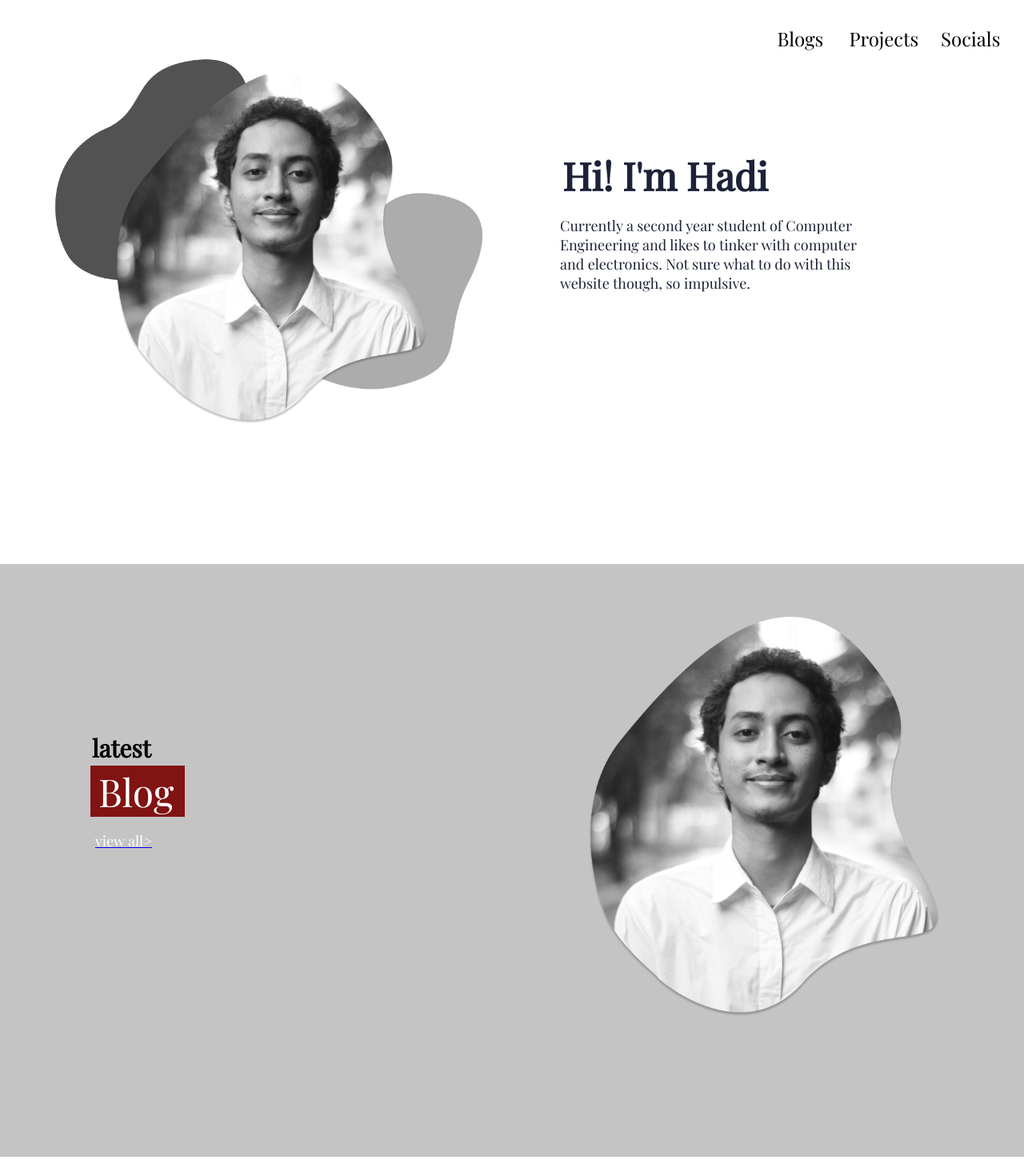
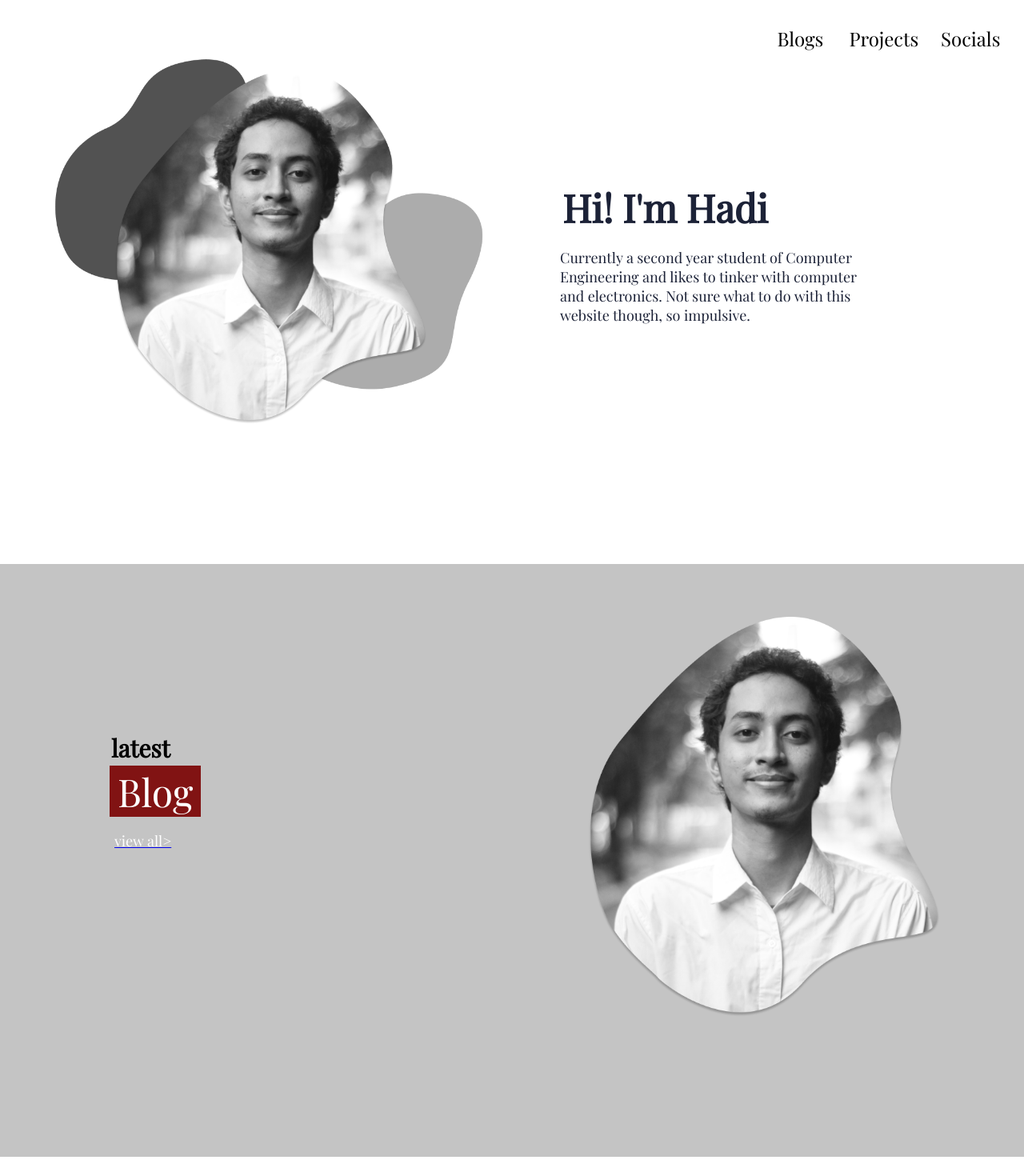
Before and after one commit to idahdam/personal-homepage, a React (Create React App) app: page / in a window 1280 px wide. Shown: the top 1470 px of the page at 80% size. Built offline with nearby package versions, Linux system fonts and the light colour scheme.

Commit message:
add slide2

```diff
--- a/src/components/Header/Header.Elements.js
+++ b/src/components/Header/Header.Elements.js
@@ -31,8 +31,8 @@ export const InfoColumn = styled.div`
 
 export const TextWrapper = styled.div`
     max-width: 540px;
-    padding-top: 0;
-    padding-bottom: 60px;
+    padding-top: 40px;;
+    padding-bottom: 20px;
     @media screen and (max-width: 768px){
         padding-bottom: 76px;
     }
--- a/src/components/Section/Section.Elements.js
+++ b/src/components/Section/Section.Elements.js
@@ -33,6 +33,7 @@ export const TextWrapper = styled.div`
     max-width: 540px;
     padding-top: 0;
     padding-bottom: 60px;
+    margin-left: 1.5rem;
     @media screen and (max-width: 768px){
         padding-bottom: 76px;
     }
@@ -95,7 +96,10 @@ export const Img = styled.img`
     &:hover{
         transform: scale(1.5);
         transition: all 0.3s ease-in;
+        transform: rotate(360deg);
+        transition: all 1s ease-in-out;
         filter: invert(1);
+
     }
 `
 
```
Also changed, not shown: 1 other file (tests, documents, lock files or other folders).
